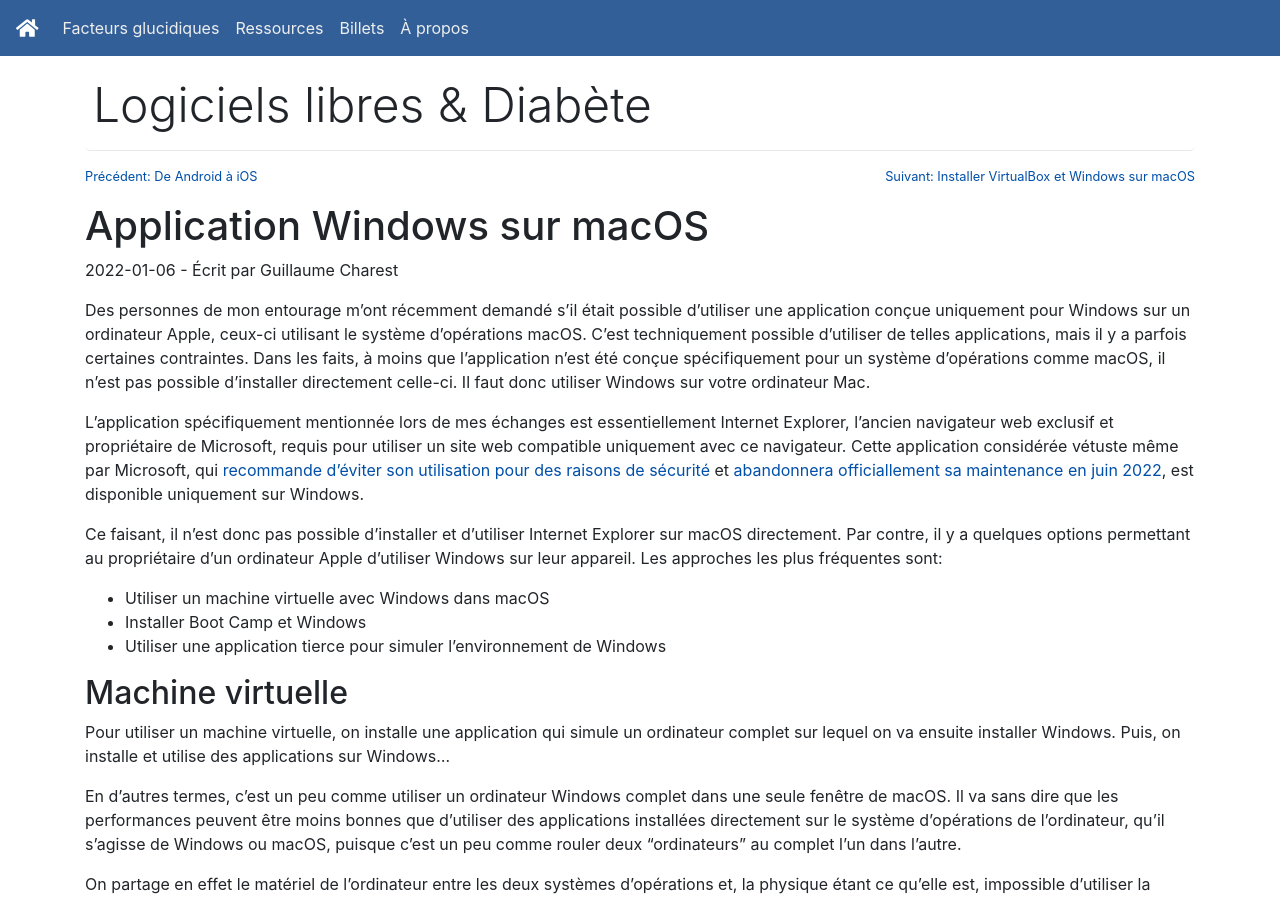
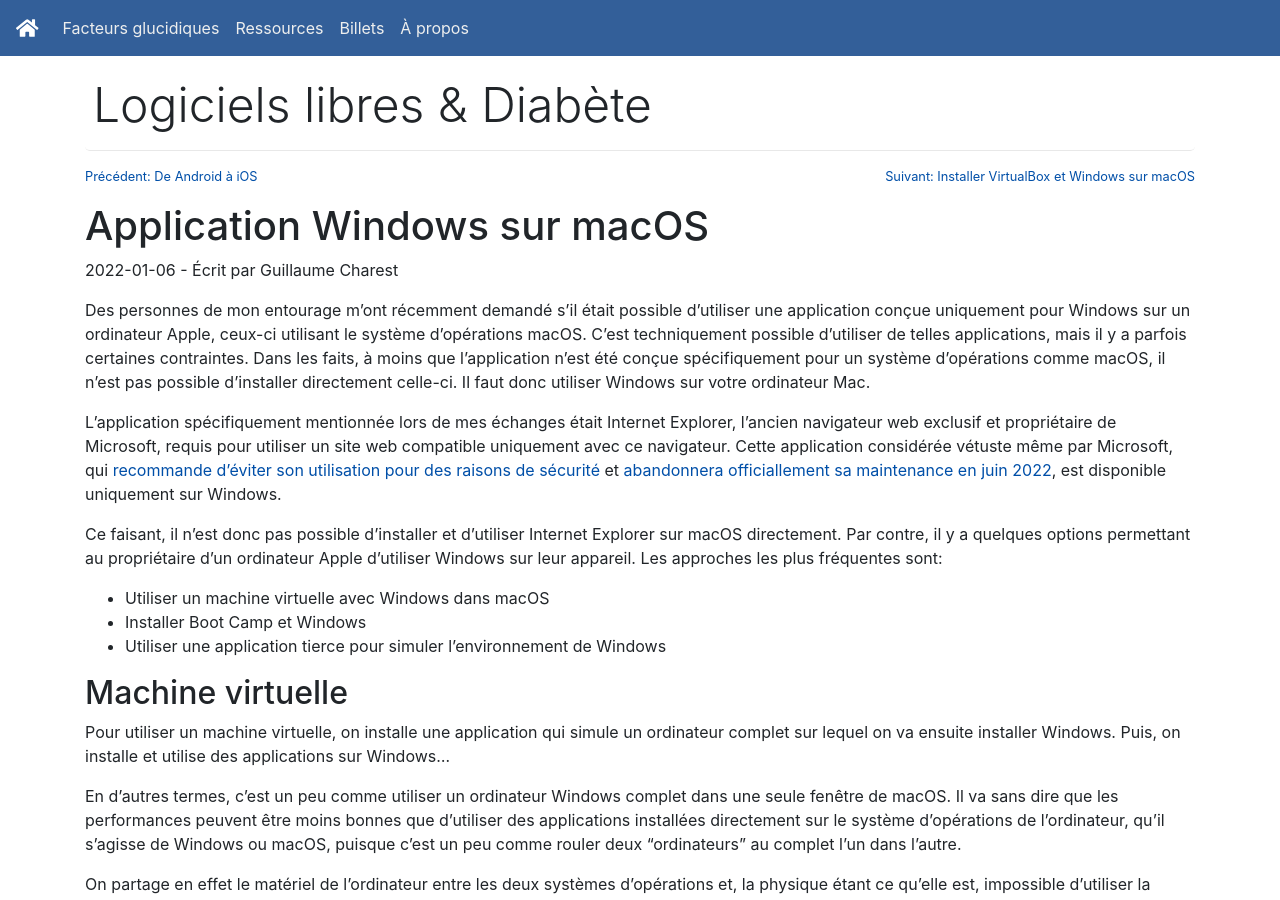
Before and after one commit to gcharest/gcharest.github.io, a Jekyll site: the page built from _posts/fr/2022-01-05-application-windows-sur-macos.md, in a window 1280 px wide and 900 px high. Built offline with Jekyll 4.4.1, drawn with Linux system fonts in a browser that asks for light colours; nearby versions of some CDN libraries.

Commit message:
Fix syntax

```diff
--- a/_posts/fr/2022-01-05-application-windows-sur-macos.md
+++ b/_posts/fr/2022-01-05-application-windows-sur-macos.md
@@ -13,7 +13,7 @@ C'est techniquement possible d'utiliser de telles applications, mais il y a parf
 Dans les faits, à moins que l'application n'est été conçue spécifiquement pour un système d'opérations comme macOS, il n'est pas possible d'installer directement celle-ci.
 Il faut donc utiliser Windows sur votre ordinateur Mac.
 
-L'application spécifiquement mentionnée lors de mes échanges est essentiellement Internet Explorer, l'ancien navigateur web exclusif et propriétaire de Microsoft, requis pour utiliser un site web compatible uniquement avec ce navigateur.
+L'application spécifiquement mentionnée lors de mes échanges était Internet Explorer, l'ancien navigateur web exclusif et propriétaire de Microsoft, requis pour utiliser un site web compatible uniquement avec ce navigateur.
 Cette application considérée vétuste même par Microsoft, qui [recommande d'éviter son utilisation pour des raisons de sécurité](https://techcommunity.microsoft.com/t5/windows-it-pro-blog/the-perils-of-using-internet-explorer-as-your-default-browser/ba-p/331732) et [abandonnera officiallement sa maintenance en juin 2022](https://blogs.windows.com/windowsexperience/2021/05/19/the-future-of-internet-explorer-on-windows-10-is-in-microsoft-edge/), est disponible uniquement sur Windows.
 
 Ce faisant, il n'est donc pas possible d'installer et d'utiliser Internet Explorer sur macOS directement. Par contre, il y a quelques options permettant au propriétaire d'un ordinateur Apple d'utiliser Windows sur leur appareil.
```
